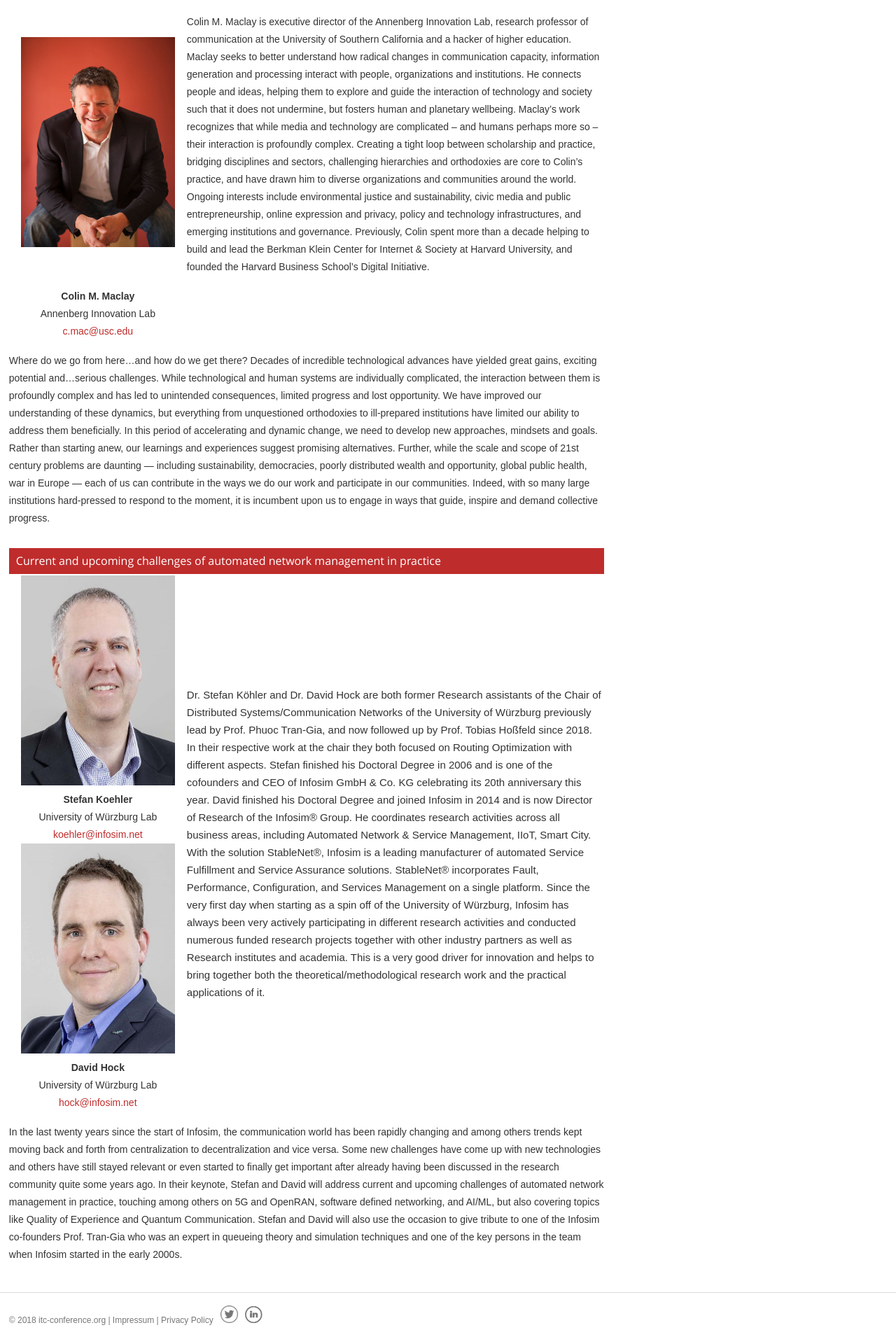
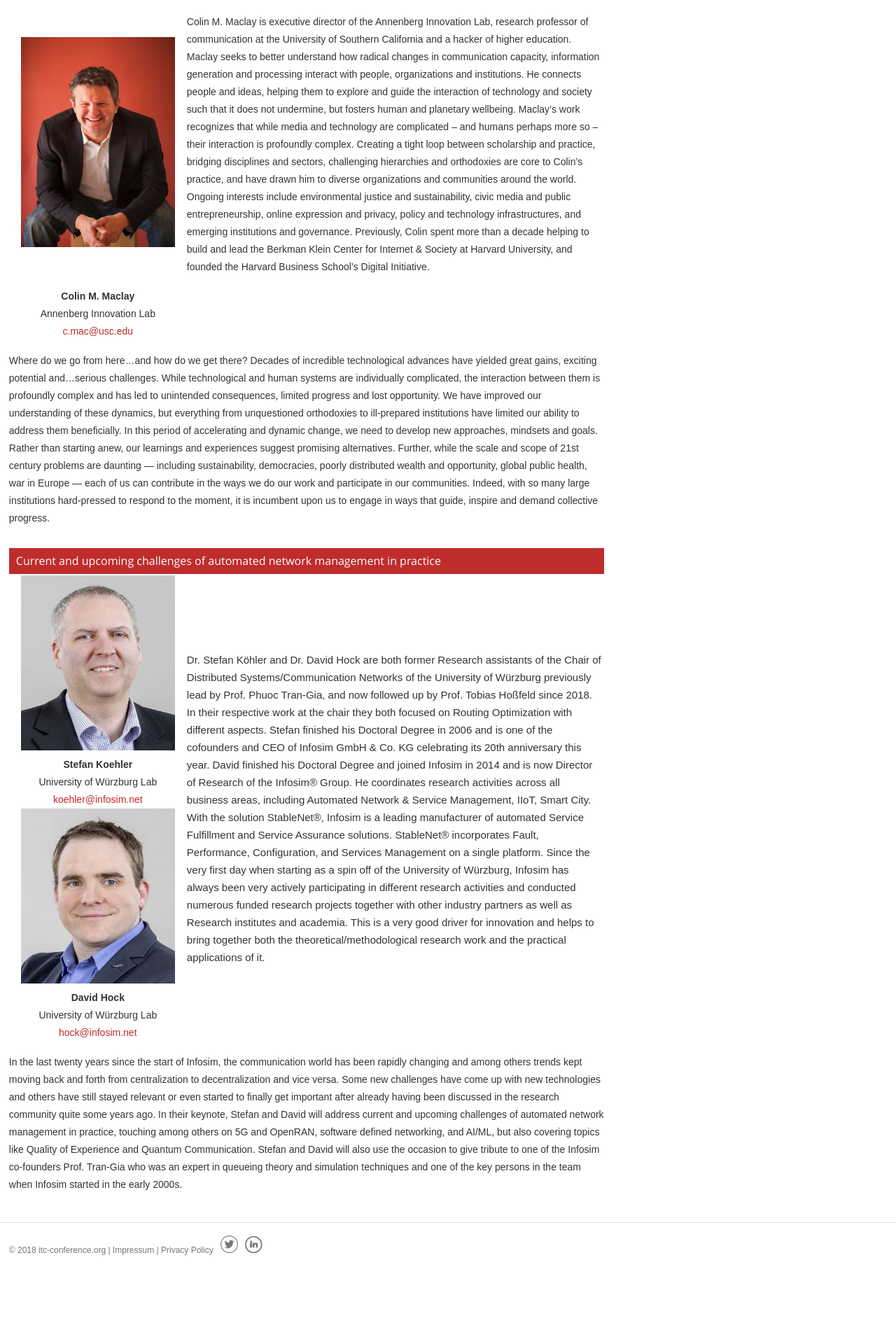
Before and after one commit to ohohlfeld/itc35, a Jekyll site: the page built from keynote.md, in a window 1280 px wide. Shown: the part 1403-3323 px from the top of the page at 70% size. Built offline with Jekyll 4.4.1, drawn with Linux system fonts in a browser that asks for light colours; after the commit the page ends 3223 px from its top, so only the background shows below that.

Commit message:
Update keynote.md

```diff
--- a/keynote.md
+++ b/keynote.md
@@ -77,14 +77,14 @@ Where do we go from here…and how do we get there? Decades of incredible techno
 <table>
   <tbody>
     <tr>
-      <td width="250" height="300" align="center">
-        <img src="{{ site.baseurl }}/assets/images/keynote/stefan_koehler.jpg" alt="Stefan Koehler" width="220" height="300">
+      <td width="250" height="250" align="center">
+        <img src="{{ site.baseurl }}/assets/images/keynote/stefan_koehler.jpg" alt="Stefan Koehler" width="220" height="250">
         <br>
         <b>Stefan Koehler</b><br>
         University of Würzburg Lab<br>
         <a href="mailto:koehler@infosim.net">koehler@infosim.net</a>
         <br>
-        <img src="{{ site.baseurl }}/assets/images/keynote/david_hock.jpg" alt="David Hock" width="220" height="300">
+        <img src="{{ site.baseurl }}/assets/images/keynote/david_hock.jpg" alt="David Hock" width="220" height="250">
         <br>
         <b>David Hock</b><br>
         University of Würzburg Lab<br>
```
